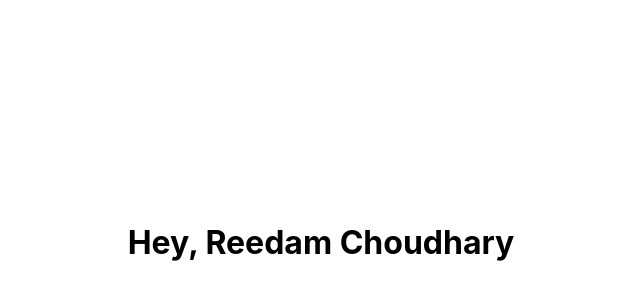
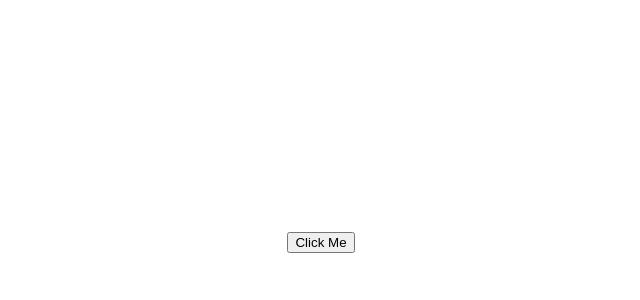
Before and after one commit to reedamchoudhary/blog-page-template, a React (Create React App) app in the folder dummy-react/dummyreact/: page / in a window 1280 px wide. Shown: the part 38-338 px from the top of the page, without its empty margins (319-959 px from the left). Built offline with nearby package versions, Linux system fonts and the light colour scheme.

Commit message:
eventhandling1

```diff
--- a/dummy-react/dummyreact/src/App.js
+++ b/dummy-react/dummyreact/src/App.js
@@ -1,10 +1,11 @@
 import {add, subtract, multiply, divide} from "./Calculator"
 import Counter from "./Counter"
 import Destructuring from "./Destructuring"
+import FunctionClick from "./FunctionClick"
 function App (){
   return (
     <>
-    <Destructuring name="Reedam" surname="Choudhary"/>
+    <FunctionClick />
     </>
   )
 }
--- /dev/null
+++ b/dummy-react/dummyreact/src/FunctionClick.jsx
@@ -0,0 +1,13 @@
+import "./index.css"
+
+const FunctionClick = () => {
+     const eventHandler = ()=>{
+        console.log("clicked!")
+    }
+    return(
+        <div>
+            <button onClick = {eventHandler}>Click Me</button>
+        </div>
+    )
+}
+export default FunctionClick
```
